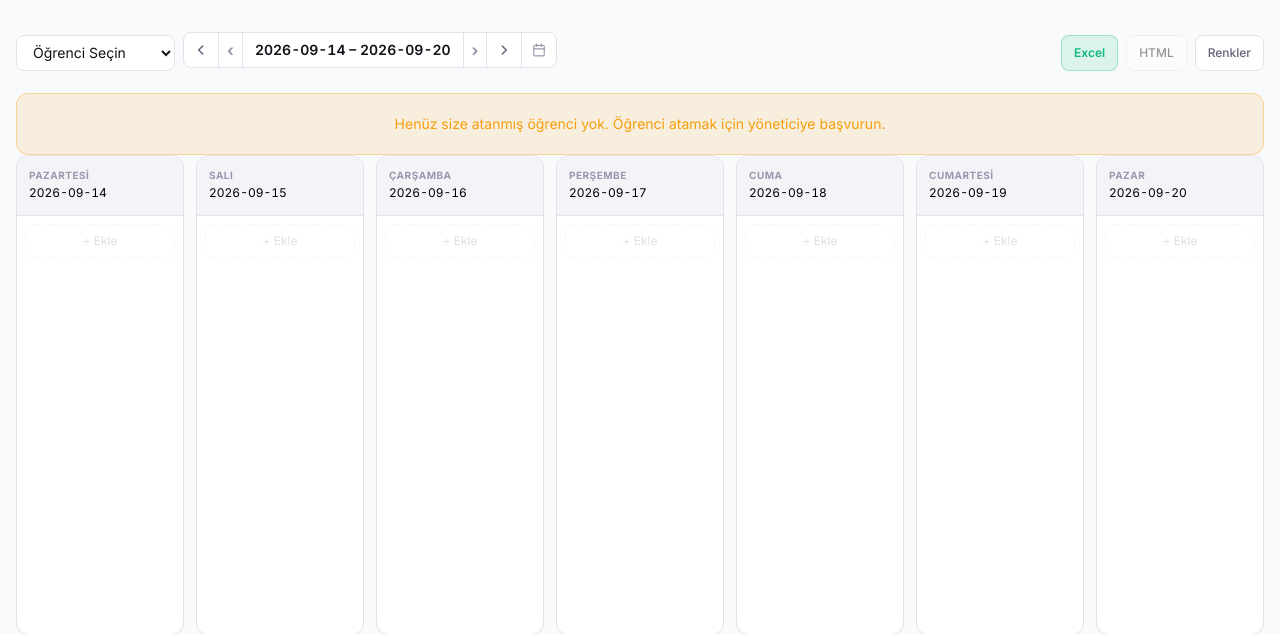
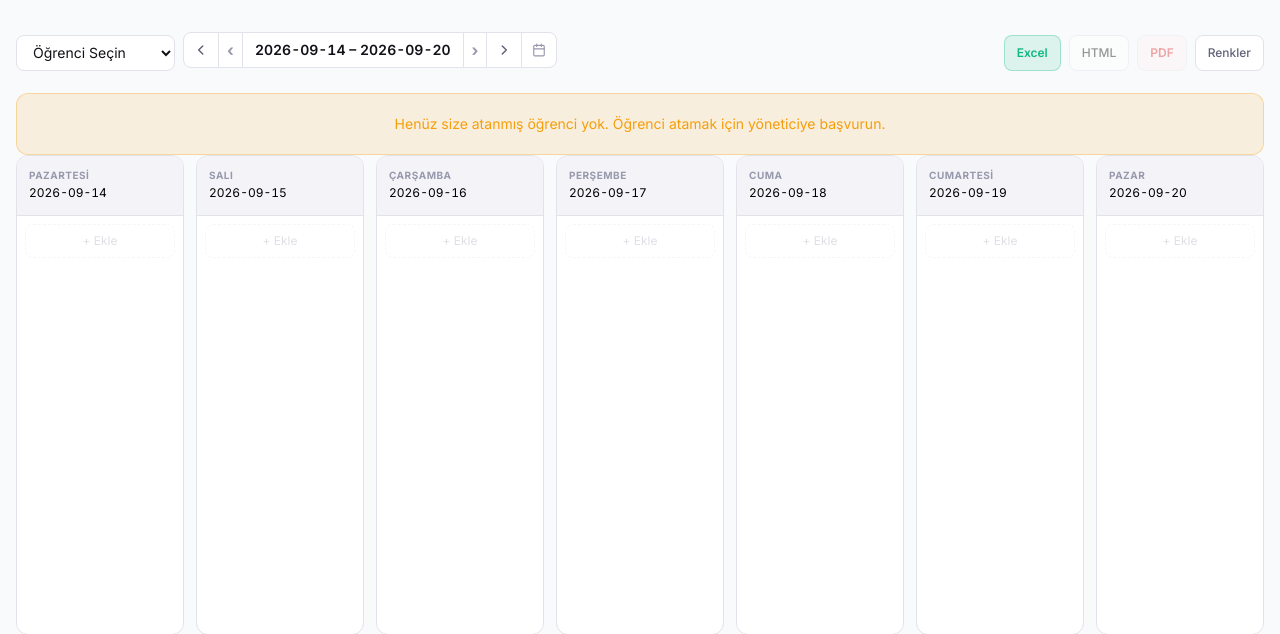
Before and after one commit to dr-aliko/das, a Django app: template templates/coach/tasks/hafta.html in a window 1280 px wide. Shown: the top 634 px of the page. Run offline with Django 3.2, Linux system fonts and the light colour scheme; the template is opened without the code that fills it, so the values that code supplies are empty; parts of the project's set-up code (start-up, migrations or seed data) failed here and were passed over; some libraries are stand-ins or nearby versions.

Commit message:
html düzeltme denemesi 1

```diff
--- a/static/js/tasks_panel.js
+++ b/static/js/tasks_panel.js
@@ -56,14 +56,13 @@ function _buildTaskHTML(g, cs) {
   const r = parseInt(base.slice(1,3),16), gr = parseInt(base.slice(3,5),16), b = parseInt(base.slice(5,7),16);
   const bg     = `rgba(${r},${gr},${b},0.12)`;
   const border = `rgba(${r},${gr},${b},0.45)`;
-  const title  = `rgb(${Math.round(r*.6)},${Math.round(gr*.6)},${Math.round(b*.6)})`;
-  const LABELS = { konu_anlatimi: 'Konu Anlatımı', soru_cozumu: 'Soru Çözümü', tekrar: 'Tekrar' };
-  const dur = g.ozel_sure_dk ? `<span style="font-size:11px;color:#6b7280">⏱ ${g.ozel_sure_dk}dk</span>` : '';
+  const titleColor = `rgb(${Math.round(r*.6)},${Math.round(gr*.6)},${Math.round(b*.6)})`;
+  const dur = g.ozel_sure_dk ? `<span class="task-dur">⏱ ${g.ozel_sure_dk}dk</span>` : '';
   const details = (g.detaylar||[]).map(d =>
-    `<div style="font-size:11px;color:#6b7280;margin-top:2px">• ${d.aciklama||''}${d.sure_bilgisi?' ('+d.sure_bilgisi+')':''}</div>`
+    `<div class="task-detail">• ${d.aciklama||''}${d.sure_bilgisi?' ('+d.sure_bilgisi+')':''}</div>`
   ).join('');
-  return `<div style="background:${bg};border:2px solid ${border};border-radius:10px;padding:8px 10px;margin-bottom:6px;break-inside:avoid">
-    <div style="font-size:13px;font-weight:700;color:${title};line-height:1.3;margin-bottom:3px">${g.ders_title||''}</div>
+  return `<div class="task-card" style="background:${bg};border-color:${border}">
+    <div class="task-title" style="color:${titleColor}">${g.ders_title||''}</div>
     ${dur}${details}
   </div>`;
 }
@@ -72,13 +71,17 @@ function _downloadWeeklyHTML(days, colorSettings, studentName, weekLabel, filena
   const cols = days.map((gun, idx) => {
     const weekend = gun.isWeekend ?? idx >= 5;
     const tasks = (gun.gorevler||[]).map(g => _buildTaskHTML(g, colorSettings)).join('');
-    const empty = !gun.gorevler?.length ? `<div style="color:#d1d5db;font-size:12px;text-align:center;padding:16px 0">—</div>` : '';
-    return `<div style="min-width:0;background:${weekend?'#f8fafc':'#fff'};border:1px solid ${weekend?'#e2e8f0':'#f3f4f6'};border-radius:16px;overflow:hidden">
-      <div style="padding:10px 12px 8px;background:${weekend?'#f1f5f9':'#f9fafb'};border-bottom:1px solid ${weekend?'#e2e8f0':'#f3f4f6'}">
-        <div style="font-size:10px;font-weight:700;text-transform:uppercase;letter-spacing:.06em;color:${weekend?'#64748b':'#4b5563'}">${gun.label}</div>
-        <div style="font-size:11px;color:#9ca3af;margin-top:1px">${gun.tarih}</div>
+    const empty = !gun.gorevler?.length ? `<div class="empty-msg">—</div>` : '';
+    const colBg   = weekend ? '#f8fafc' : '#fff';
+    const colBord = weekend ? '#e2e8f0' : '#f3f4f6';
+    const headBg  = weekend ? '#f1f5f9' : '#f9fafb';
+    const labelColor = weekend ? '#64748b' : '#4b5563';
+    return `<div class="day-col" style="background:${colBg};border-color:${colBord}">
+      <div class="day-head" style="background:${headBg};border-bottom-color:${colBord}">
+        <div class="day-label" style="color:${labelColor}">${gun.label}</div>
+        <div class="day-date">${gun.tarih}</div>
       </div>
-      <div style="padding:10px">${tasks}${empty}</div>
+      <div class="day-body">${tasks}${empty}</div>
     </div>`;
   }).join('');
 
@@ -95,12 +98,36 @@ function _downloadWeeklyHTML(days, colorSettings, studentName, weekLabel, filena
   .header h1{font-size:20px;font-weight:700;color:#111827}
   .header .meta{font-size:13px;color:#6b7280;margin-top:4px}
   .grid{display:grid;grid-template-columns:repeat(7,1fr);gap:10px}
+  .day-col{min-width:0;border:1px solid;border-radius:16px;overflow:hidden}
+  .day-head{padding:10px 12px 8px;border-bottom:1px solid}
+  .day-label{font-size:10px;font-weight:700;text-transform:uppercase;letter-spacing:.06em}
+  .day-date{font-size:11px;color:#9ca3af;margin-top:1px}
+  .day-body{padding:10px}
+  .task-card{border:2px solid;border-radius:10px;padding:8px 10px;margin-bottom:6px;break-inside:avoid;page-break-inside:avoid}
+  .task-title{font-size:13px;font-weight:700;line-height:1.3;margin-bottom:3px}
+  .task-dur{font-size:11px;color:#6b7280}
+  .task-detail{font-size:11px;color:#6b7280;margin-top:2px}
+  .empty-msg{color:#d1d5db;font-size:12px;text-align:center;padding:16px 0}
   @media(max-width:900px){.grid{grid-template-columns:repeat(4,1fr)}}
   @media(max-width:600px){.grid{grid-template-columns:repeat(2,1fr)}}
+  @page{size:A4 landscape;margin:8mm}
   @media print{
-    body{background:#fff;padding:10px}
-    .grid{gap:6px}
-    @page{size:A4 landscape;margin:10mm}
+    *{print-color-adjust:exact;-webkit-print-color-adjust:exact}
+    body{background:#fff;padding:4px}
+    .header{margin-bottom:6px}
+    .header h1{font-size:14px}
+    .header .meta{font-size:10px;margin-top:2px}
+    .grid{gap:3px}
+    .day-col{border-radius:6px}
+    .day-head{padding:4px 6px}
+    .day-label{font-size:8px}
+    .day-date{font-size:9px;margin-top:0}
+    .day-body{padding:4px}
+    .task-card{padding:4px 6px;margin-bottom:3px;border-radius:5px;border-width:1px}
+    .task-title{font-size:10px;margin-bottom:1px;line-height:1.2}
+    .task-dur{font-size:9px}
+    .task-detail{font-size:9px;margin-top:0}
+    .empty-msg{font-size:9px;padding:4px 0}
   }
 </style>
 </head>
--- a/tasks_app/urls.py
+++ b/tasks_app/urls.py
@@ -20,6 +20,7 @@ urlpatterns = [
 
     # Export
     path('export/hafta.xlsx', views.ExportXlsxView.as_view(), name='export-xlsx'),
+    path('export/hafta.pdf', views.ExportHaftaPdfView.as_view(), name='export-hafta-pdf'),
 
     # External API proxies
     path('api/dersler', views.DerslerView.as_view(), name='api-dersler'),
--- a/templates/coach/tasks/hafta.html
+++ b/templates/coach/tasks/hafta.html
@@ -51,6 +51,13 @@
             <svg class="w-4 h-4 text-orange-500" viewBox="0 0 24 24" fill="none" stroke="currentColor" stroke-width="2" stroke-linecap="round" stroke-linejoin="round"><polyline points="16 18 22 12 16 6"></polyline><polyline points="8 6 2 12 8 18"></polyline></svg>
             HTML Olarak İndir
           </button>
+          <a :href="selectedStudent ? exportUrl('hafta.pdf') : '#'"
+             @click="open = false"
+             class="w-full flex items-center gap-3 px-3 py-2.5 text-xs font-bold text-[var(--heading)] hover:bg-[var(--surface-2)] rounded-xl transition-colors text-left"
+             :class="selectedStudent ? '' : 'opacity-40 pointer-events-none'">
+            <svg class="w-4 h-4 text-red-500" viewBox="0 0 24 24" fill="none" stroke="currentColor" stroke-width="2" stroke-linecap="round" stroke-linejoin="round"><path d="M14 2H6a2 2 0 0 0-2 2v16a2 2 0 0 0 2 2h12a2 2 0 0 0 2-2V8z"/><polyline points="14 2 14 8 20 8"/><line x1="9" y1="12" x2="15" y2="12"/><line x1="9" y1="16" x2="15" y2="16"/></svg>
+            PDF Olarak İndir
+          </a>
         </div>
       </div>
     </div>
@@ -309,6 +316,12 @@
                      font-medium hover:bg-[var(--surface-2)] disabled:opacity-40 disabled:cursor-not-allowed transition">
         HTML
       </button>
+      <a :href="studentId ? exportUrl('hafta.pdf') : '#'"
+         :class="studentId ? '' : 'opacity-40 pointer-events-none'"
+         class="h-9 px-3 flex items-center gap-1.5 bg-red-50 border border-red-500/30
+                text-red-600 rounded-lg text-xs font-semibold hover:bg-red-100 transition">
+        PDF
+      </a>
       <button @click="showSettingsModal = true"
               class="h-9 px-3 bg-[var(--surface-1)] border border-[var(--border)] rounded-lg text-xs font-medium
                      text-[var(--muted)] hover:bg-[var(--surface-2)] transition"
```
Also changed, not shown: tasks_app/views.py (+85 -4 lines), templates/reports/hafta_report.html (added, +134 -0 lines), .claude/settings.local.json.
